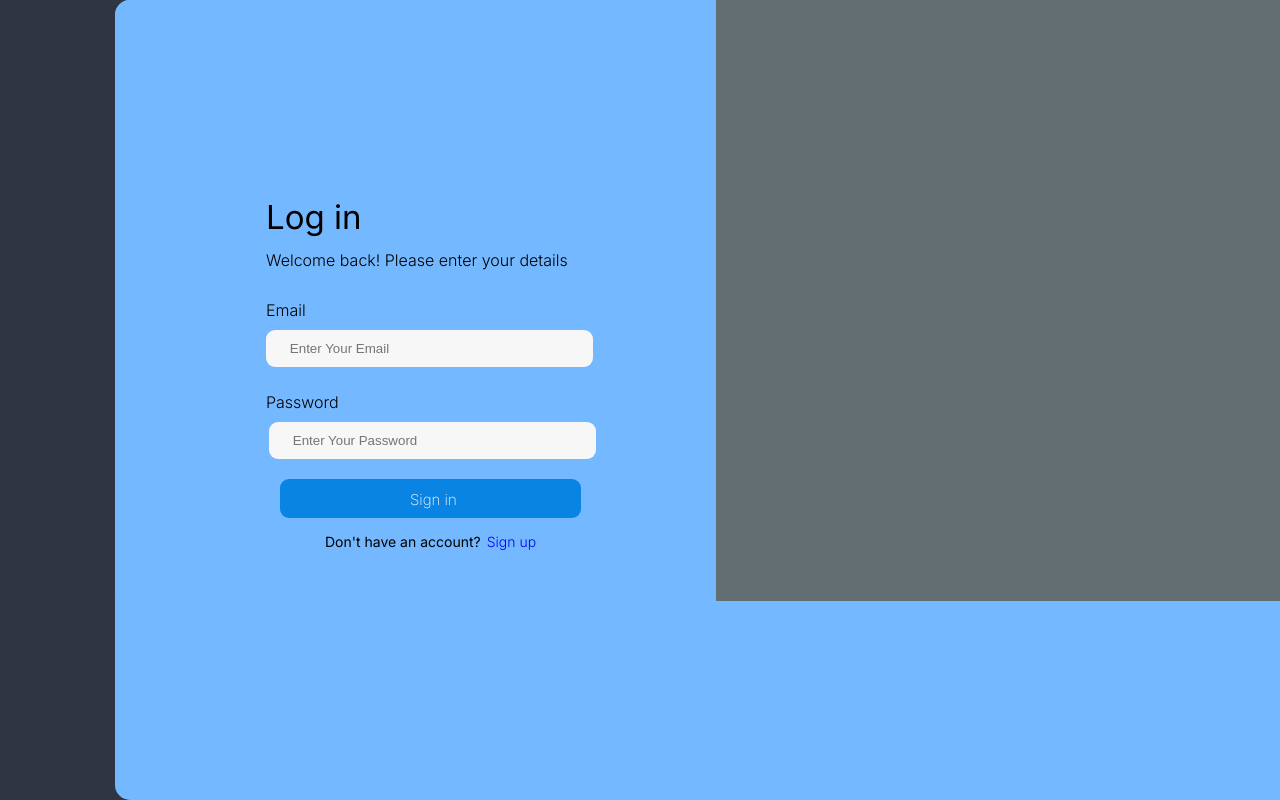
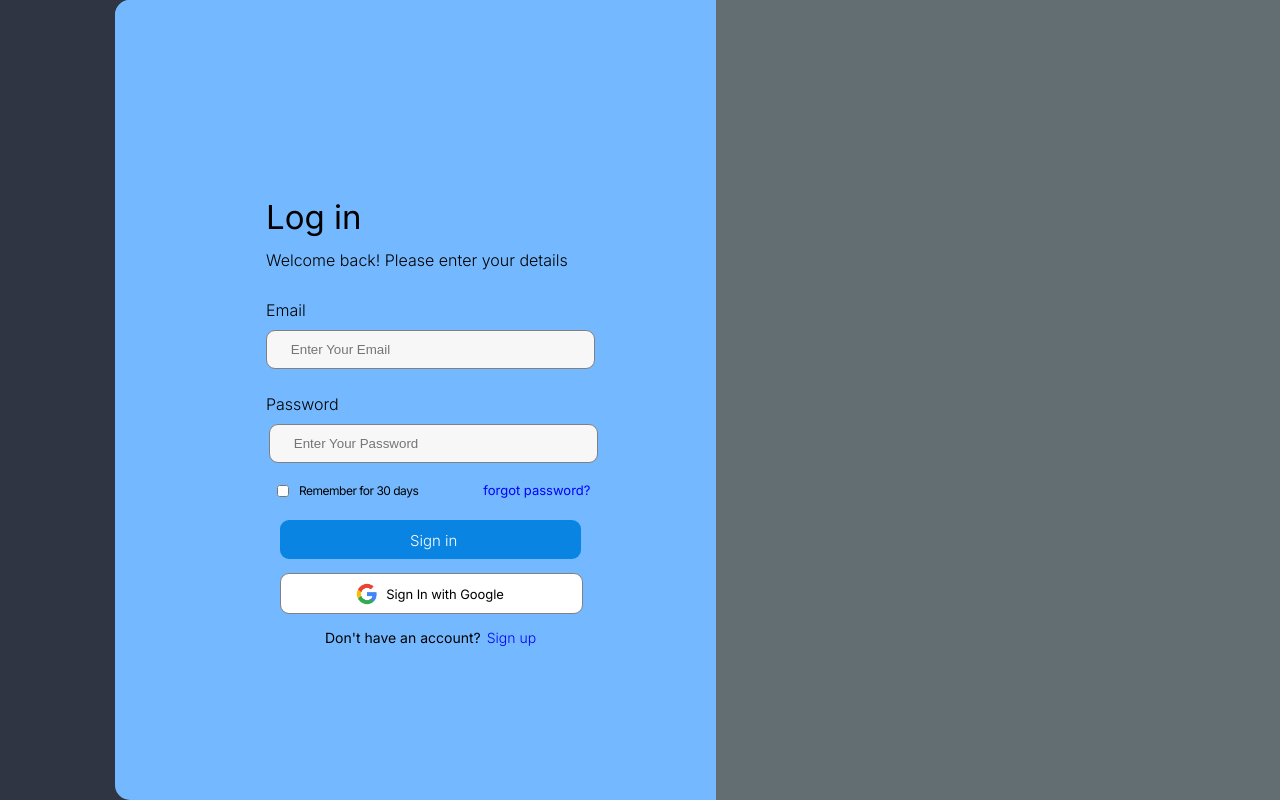
Before and after one commit to Tsebo200/Cerebro-Sano, a React (Create React App) app: page /signup in a window 1280 px wide. Shown: the top 800 px of the page. Built offline with nearby package versions, Linux system fonts and the light colour scheme.

Commit message:
left side Sign in page
Left side of sign in page is complete

```diff
--- a/src/components/SignUp.js
+++ b/src/components/SignUp.js
@@ -14,9 +14,12 @@ const SignUp = () => {
                 <form><input className='email-input' type={'text'} placeholder={"Enter Your Email"}></input></form>
                 <p className='password-text'>Password</p>
                 <form><input className='password-input' type={'text'} placeholder={"Enter Your Password"}></input></form>
+                <form><input className='check-box' type={'checkbox'}></input><label>Remember for 30 days</label></form>
+                <p className='forgot-password-text'>forgot password?</p>
                 <div className='btn-container'>
                     <p className='signIn-btn'>Sign in</p>
                 </div>
+                <div className='SignIn-Google-btn'><p className='Sign-Google-text'>Sign In with Google</p></div>
                 <p className='no-account-text'>Don't have an account?</p><p className='signUp-text'>Sign up</p>
             </div>
             <div className='right'></div>
--- a/src/index.css
+++ b/src/index.css
@@ -109,7 +109,7 @@ a:hover{
 
 .right{
   width: 602px;
-  height: 601px;
+  height: 100vh;
   margin-left: 601px;
   margin-top: -601px;
   border-radius: 0px 15px 15px 0px;
@@ -153,7 +153,7 @@ a:hover{
 .email-input{
   width: 301px;
   height: 35px;
-  border: none;
+  border: 1px solid grey;
   background-color: #f7f7f7;
   border-radius: 9px;
   padding-left: 4%;
@@ -165,12 +165,42 @@ a:hover{
 .password-input{
   width: 301px;
   height: 35px;
-  border: none;
+  /* outline-style: none; */
+  border: 1px solid grey;
   background-color: #f7f7f7;
   border-radius: 9px;
   padding-left: 4%;
   margin-top: 55px;
   margin-left: -70px;
+  float: left;
+}
+
+.check-box{
+  width: 12px;
+  height: 12px;
+  margin-left: 162px;
+  margin-top: 22px;
+  background-color: white;
+  float: left;
+}
+
+label{
+  font-size: 12px;
+  font-family: inter;
+  letter-spacing: -0.042em;
+  font-weight: 400;
+  margin-left: 7px;
+  margin-top: 20px;
+  float: left;
+}
+
+.forgot-password-text{
+  margin-top: 19px;
+  margin-left: 65px;
+  font-size: 13px;
+  font-family: inter;
+  font-weight: 400;
+  color: blue;
   float: left;
 }
 
@@ -187,7 +217,7 @@ a:hover{
 .signIn-btn{
   font-size: 15px;
   font-family: inter;
-  font-weight: 200;
+  font-weight: 300;
   margin-left: 130px;
   margin-top: 11px;
   color: white;
@@ -211,6 +241,31 @@ a:hover{
   margin-left: 6px;
   color: blue;
   float: left;
+}
+
+.SignIn-Google-btn{
+  width: 301px;
+  height: 39px;
+  border: 1px solid grey;
+  margin-left: 165px;
+  margin-top: 14px;
+  background-image: url("../src/Assets/Google.png");
+  background-repeat: no-repeat;
+  background-position: 75px;
+  background-size: 22px 22px;
+  border-radius: 9px;
+  background-color: white;
+  float: left;
+}
+
+.Sign-Google-text{
+  font-family: inter;
+  font-weight: 400px;
+  font-size: 13px;
+  line-height: 16px;
+  letter-spacing: -0.006em;
+  margin-left: 27px;
+  margin-top: 12px;
 }
 
 /* Home Page */
```
Also changed, not shown: src/Assets/Google.png (added).
